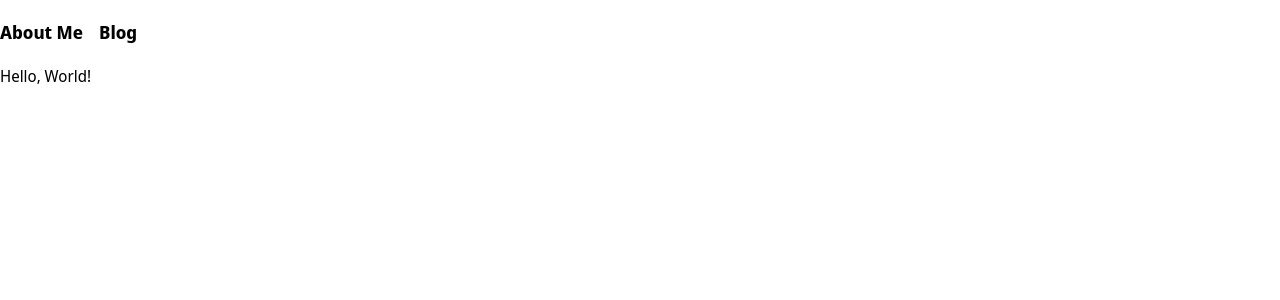
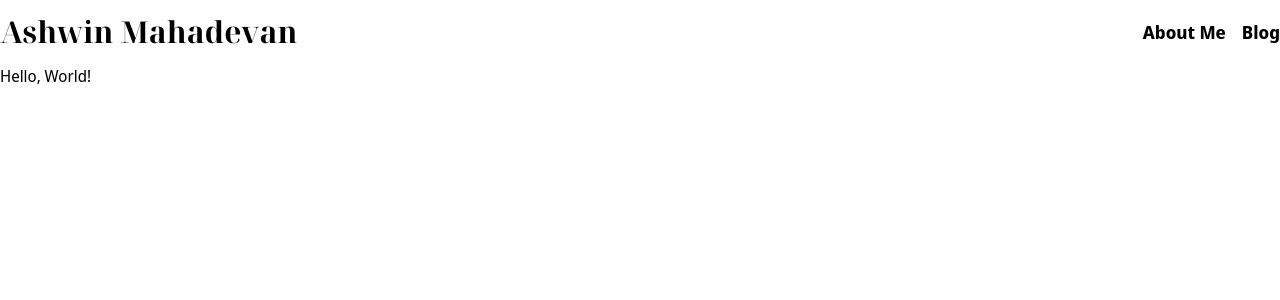
Before and after one commit to Ashwin-Mahadevan/portfolio, a Next.js app: page / in a window 1280 px wide. Shown: the top 300 px of the page. Built offline with nearby package versions, Linux system fonts and the light colour scheme.

Commit message:
Brave Rewards

```diff
--- a/src/app/layout.tsx
+++ b/src/app/layout.tsx
@@ -34,8 +34,11 @@ export default function RootLayout({ children }: RootLayoutProps) {
 		>
 			<body className={`${serif.variable} ${sans.variable} font-sans`}>
 				<ThemeProvider>
-					<nav className="container sticky top-0 mx-auto h-16">
-						<div className="flex h-full items-center gap-4">
+					<nav className="container sticky top-0 mx-auto flex h-16 items-center">
+						<div className="flex flex-1">
+							<h1 className="font-serif text-3xl font-bold">Ashwin Mahadevan</h1>
+						</div>
+						<div className="flex-0 flex gap-4">
 							{menulinks.map((link, index) => (
 								<a key={index} href={link.href} className="text-lg font-semibold">
 									{link.text}
```
Also changed, not shown: public/.well-known/brave-rewards-verification.txt (added), public/X_logo_2023_original.svg.png (deleted), 1 other file (tests, documents, lock files or other folders).
